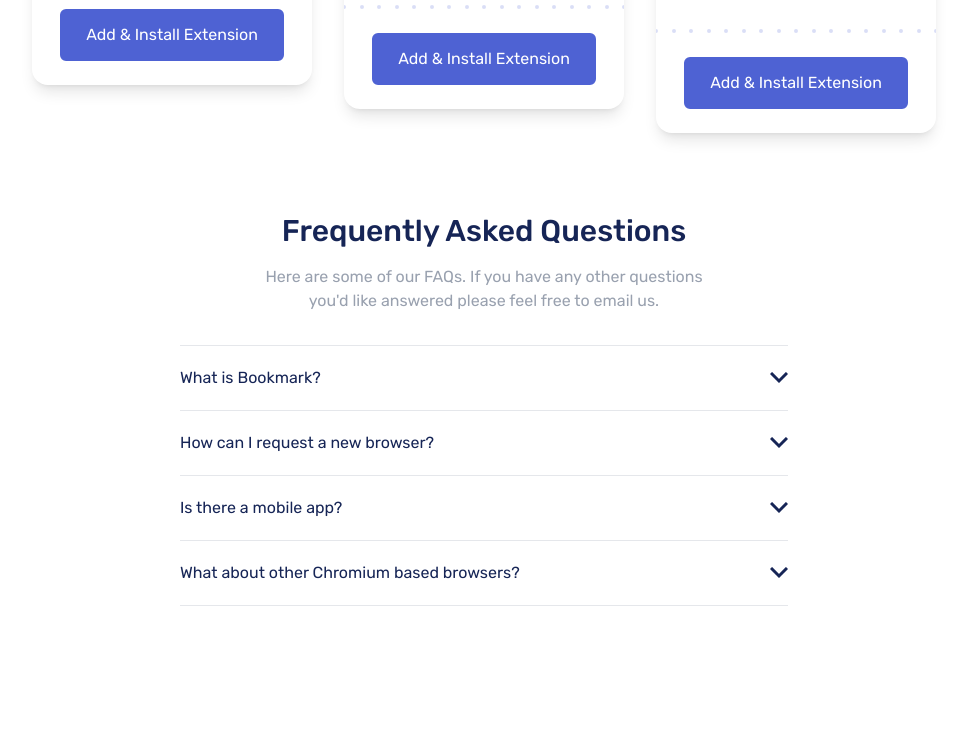
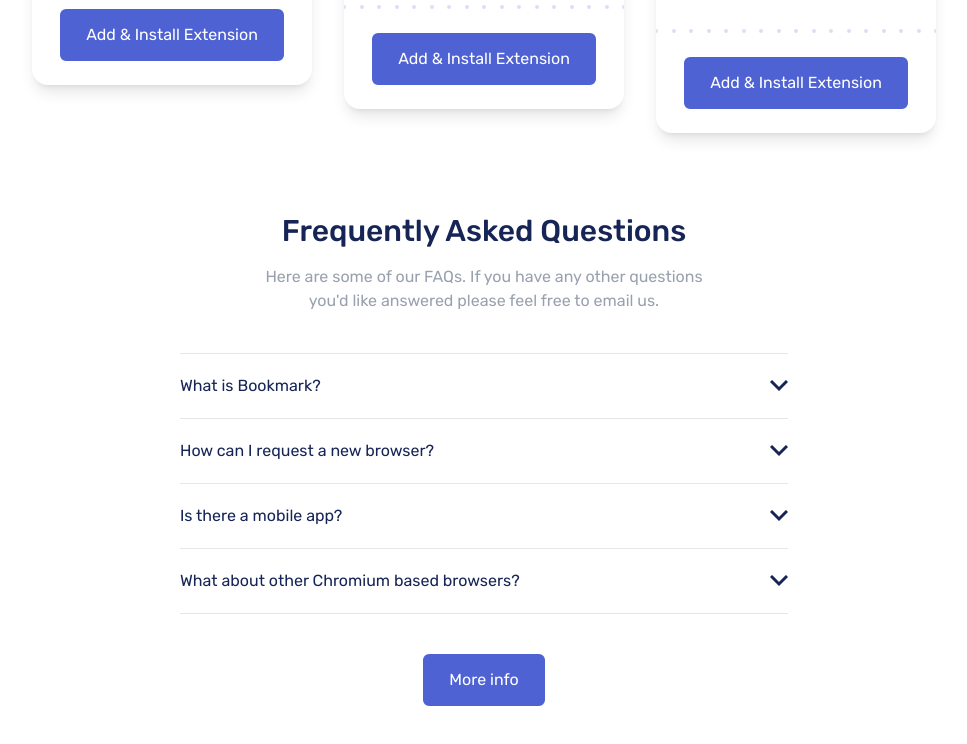
Before and after one commit to gustavo2023/bookmark-landing-page, a website with bundled scripts: page index.html in a window 1280 px wide. Shown: the part 1882-2626 px from the top of the page, without its empty margins (156-1123 px from the left). Before the commit the page ends 2568 px from the top, so only its background shows below. Built offline with nearby package versions, Linux system fonts and the light colour scheme.

Commit message:
feat: add 'More info' button to FAQ section
- Add call-to-action button below the FAQ accordion to provide users with a clear next step.

```diff
--- a/index.html
+++ b/index.html
@@ -527,7 +527,7 @@
           answered please feel free to email us.
         </p>
 
-        <div id="faq-accordion" class="w-full max-w-2xl mt-8 px-8">
+        <div id="faq-accordion" class="w-full max-w-2xl my-10 px-8">
           <div class="border-b border-gray-200 md:border-t">
             <button
               class="faq-trigger w-full flex justify-between items-center py-5 text-blue-950 hover:text-red-500 transition-colors ease-in-out cursor-pointer"
@@ -668,6 +668,13 @@
             </div>
           </div>
         </div>
+
+        <a
+          href="#"
+          class="border-2 border-blue-buttons text-white bg-blue-buttons rounded-md py-3 px-6 hover:bg-white hover:text-blue-buttons transition-colors ease-in-out"
+        >
+          More info
+        </a>
       </section>
 
       <section id="contact-us"></section>
```
Also changed, not shown: dist/styles.css.
